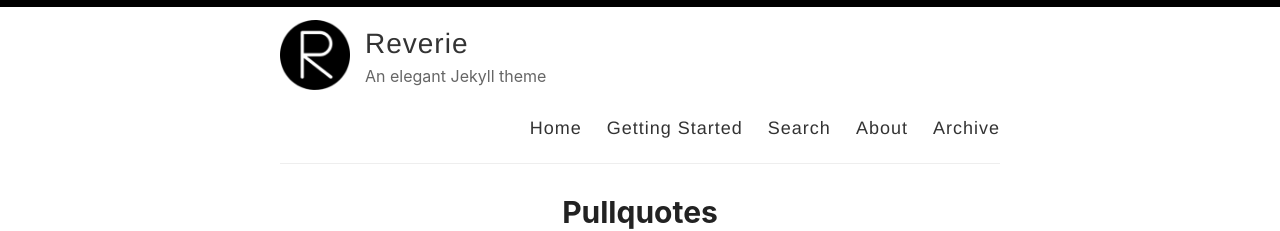
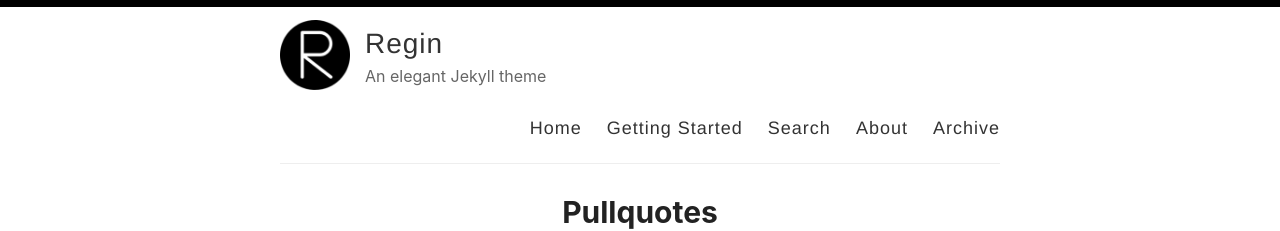
Before and after one commit to regiravi/delme, a Jekyll site: the page built from index.html, in a window 1280 px wide and 900 px high. Shown: the top 231 px of the window. Built offline with Jekyll 4.4.1, drawn with Linux system fonts in a browser that asks for light colours; the list of posts is cut into pages by our own code.

Commit message:
Update _config.yml

```diff
--- a/_config.yml
+++ b/_config.yml
@@ -3,10 +3,10 @@
 #
 
 # Name of your site (displayed in the header)
-name: Reverie
+name: Regin
 
 # Name of the author
-author: Amit Merchant
+author: Regin R
 
 # Short bio or description (displayed in the header)
 description: An elegant Jekyll theme
```
